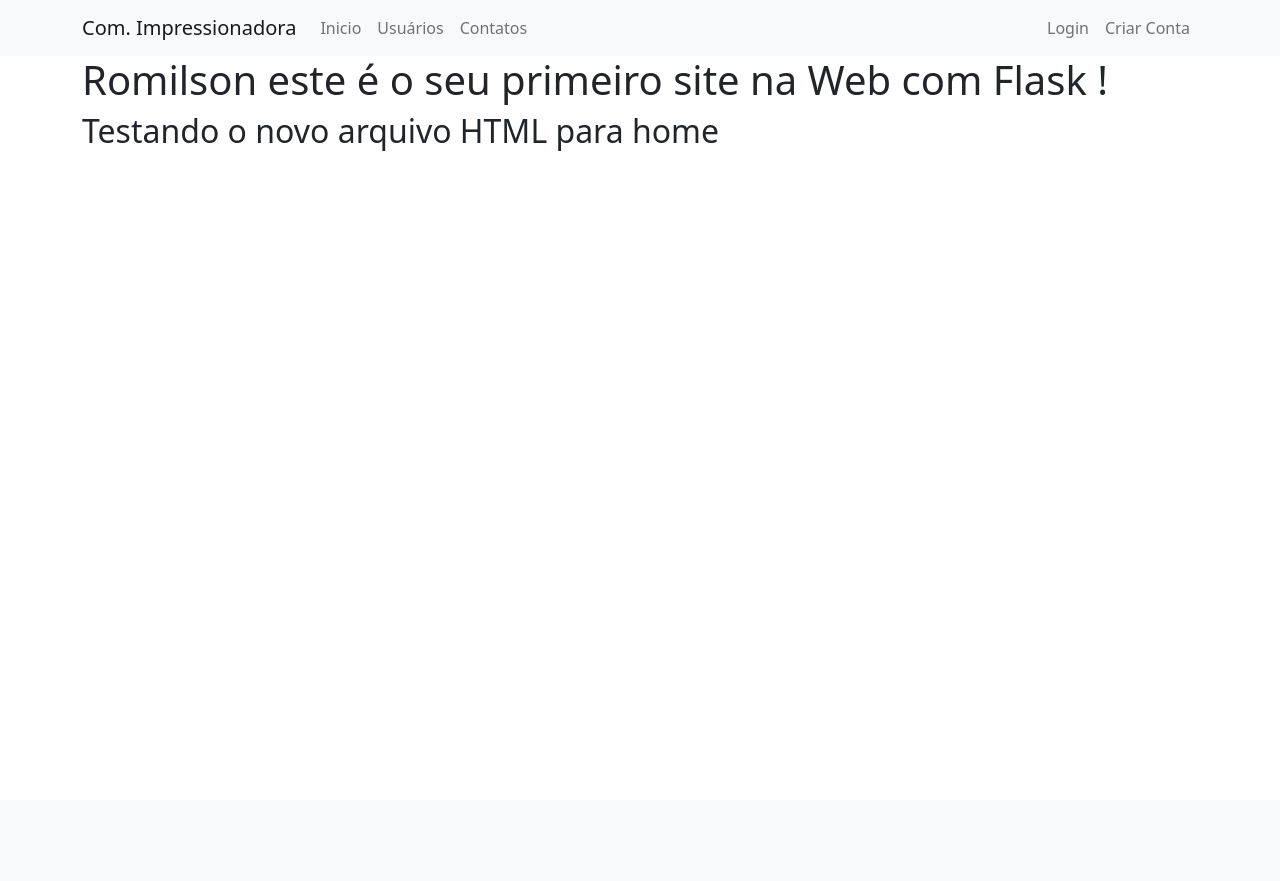
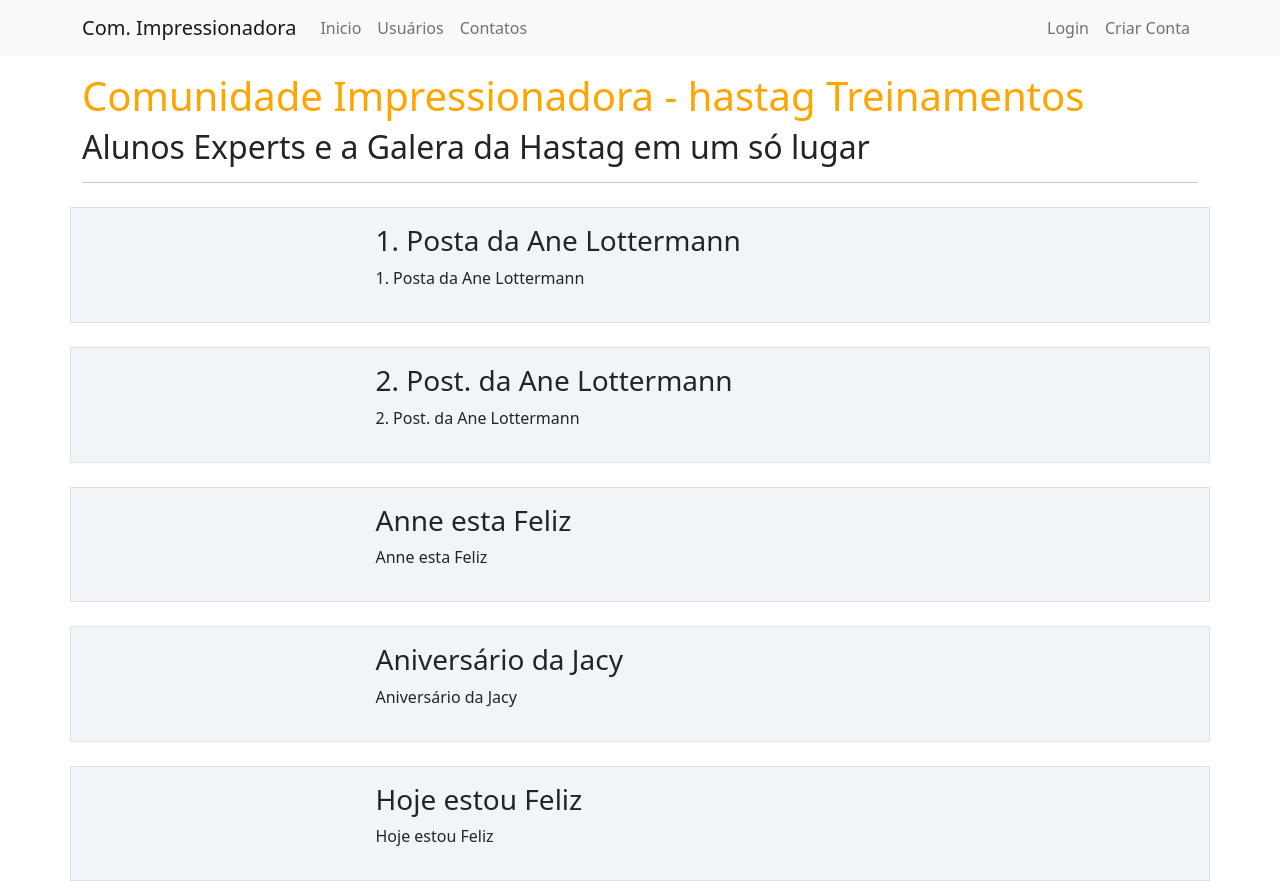
Before and after one commit to romilsonlemes/romSiteFlask, a Flask app: page / in a window 1280 px wide. Before the commit the page ends 151 px from the top, so only its background shows below. Run offline with Flask 2, Linux system fonts and the light colour scheme; data comes from the database, SQL or seed files in the repository; both versions use the stored data as it was after the commit.

Commit message:
Criar os Ajustes da HomePage com o Feed dos Posts
Foi a programação Mostra os Posts na Página Principal da Hash Tag.

close #27

```diff
--- a/comunidadeimpressionadora/routes.py
+++ b/comunidadeimpressionadora/routes.py
@@ -12,7 +12,8 @@ from PIL import Image # Biblioteca para compactar Imagem
 # Configuração Inicial
 @app.route('/')
 def home():
-    return render_template('home.html')
+    posts = Post.query.all()
+    return render_template('home.html', posts=posts)
 
 @app.route('/contato')
 def contato():
--- a/comunidadeimpressionadora/static/main.css
+++ b/comunidadeimpressionadora/static/main.css
@@ -36,3 +36,7 @@
 .number3 {
     font-weight: 500
 }
+
+.meupost {
+   background: #f2f5f8 !important;
+}
--- a/comunidadeimpressionadora/templates/home.html
+++ b/comunidadeimpressionadora/templates/home.html
@@ -1,8 +1,20 @@
 {% extends 'base.html' %}
 
 {% block body %}
-    <div class="container">
-        <h1>Romilson este é o seu primeiro site na Web com Flask !</h1>
-        <h2>Testando o novo arquivo HTML para home</h2>
+    <div class="container mt-3">
+        <h1 style="color: orange">Comunidade Impressionadora - hastag Treinamentos</h1>
+        <h2>Alunos Experts e a Galera da Hastag em um só lugar</h2>
+        <hr>
+        {% for post in posts %}
+            <div class="row border mt-4 p-3 meupost">
+                <div class="col col-3">
+                    <div class="image pe-2"> <img src="{{ foto_perfil }}" class="rounded" width="200"> </div>
+                </div>
+                <div class="col col-9">
+                    <h3>{{ post.titulo }}</h3>
+                    <p>{{ post.titulo }}</p>
+                </div>
+            </div>
+        {% endfor %}
     </div>
 {% endblock %}
```
Also changed, not shown: comunidadeimpressionadora/database/comunidade.db.
